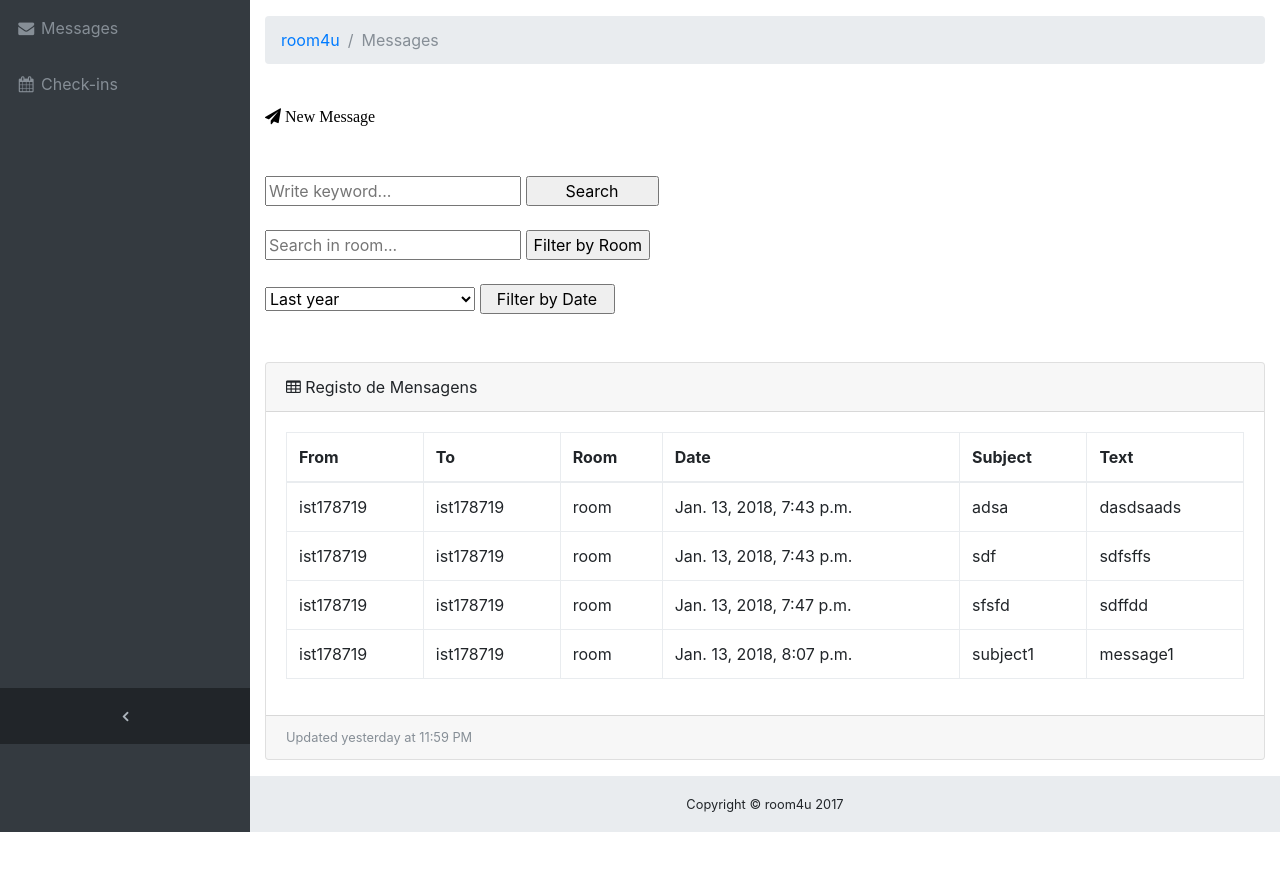
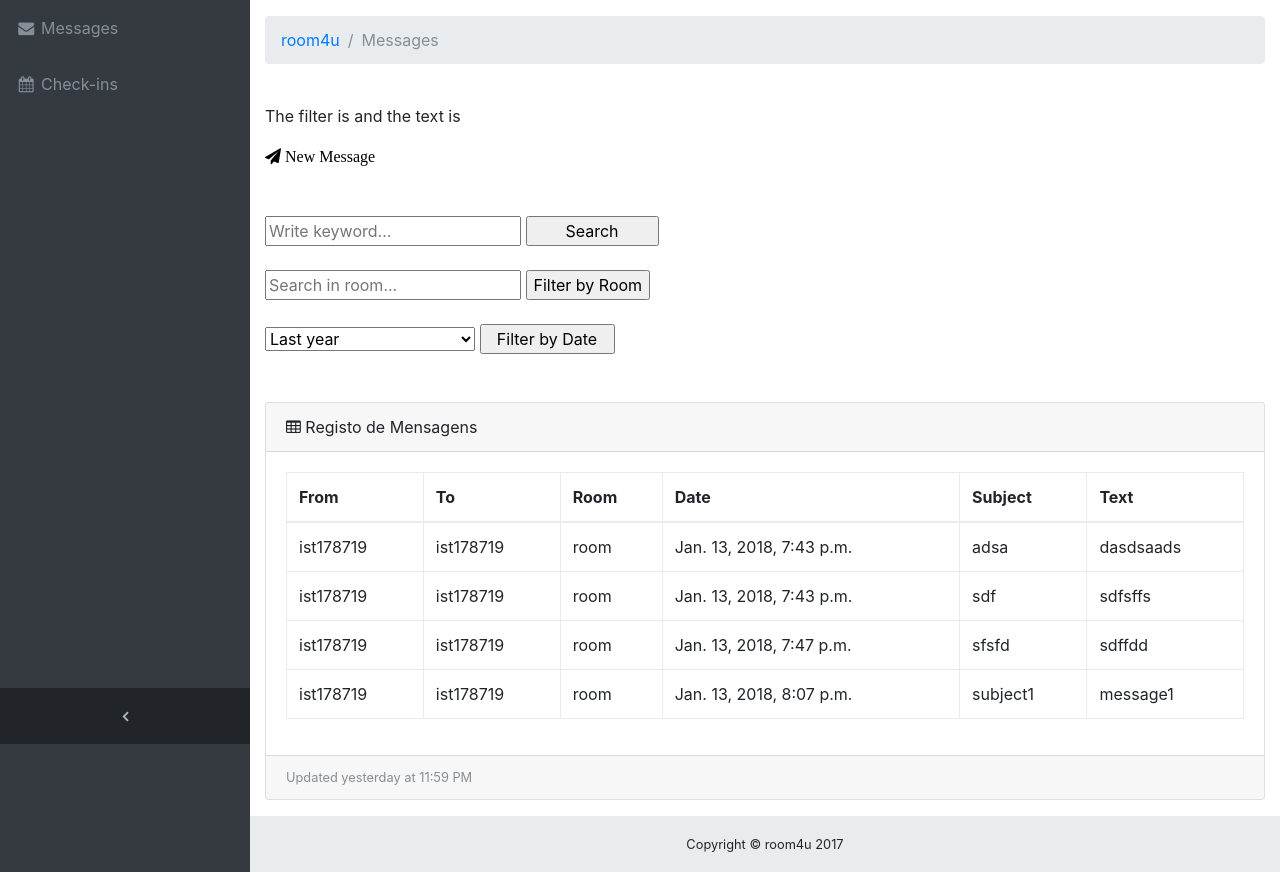
Before and after one commit to btoztas/room4u, a Django app: page /room4u/messages/ in a window 1280 px wide. Shown: the part 56-928 px from the top of the page. Before the commit the page ends 888 px from the top, so only its background shows below. Run offline with Django 3.2, Linux system fonts and the light colour scheme; data comes from the database, SQL or seed files in the repository; both versions use the stored data as it was after the commit; some libraries are stand-ins or nearby versions.

Commit message:
filters and text

```diff
--- a/rooms/forms.py
+++ b/rooms/forms.py
@@ -4,3 +4,7 @@ class MessageForm(forms.Form):
     rname = forms.CharField(label='rname', max_length=100)
     subject = forms.CharField(label='subject', max_length=100)
     message = forms.CharField(label='message', max_length=1000)
+
+class FilterForm(forms.Form):
+    filter = forms.CharField(label='filter', max_length=100)
+    text = forms.CharField(label='text', max_length=100)
--- a/rooms/templates/messages.html
+++ b/rooms/templates/messages.html
@@ -7,33 +7,39 @@
         </li>
         <li class="breadcrumb-item active">Messages</li>
     </ol><br>
+    <p>The filter is {{ filter }} and the text is {{ text }}</p>
   <!--<a href="/room4u/messages/new"><img border="0" alt="New Message" src="/static/images/aaa.jpeg" width="40" height="40">New Message</a> <br>-->
     <a href="/room4u/messages/new" style="color:black"><i class="fa fa-paper-plane" aria-hidden="true"> New Message</i></a><br><br><br>
-    <form action="/room4u/messages" method="post">
+    <form action={{ request.get_full_path }} method="post">
     {% csrf_token %}
 
+    <input type="hidden" name="filter" value="Search">
+
     <!--<label for="keyword">Search Keyword</label><br>-->
-    <input type="text" id="keyword" name="keyword" placeholder="Write keyword...">
+    <input type="text" id="text" name="text" placeholder="Write keyword...">
 
     <input type="submit" value="Search" style="width:133px"><br><br>
 
     </form>
 
-    <form action="/room4u/messages" method="post">
+    <form action={{ request.get_full_path }} method="post">
     {% csrf_token %}
 
+    <input type="hidden" name="filter" value="Room">
+
     <!--<label for="room">Filter by Room</label><br>-->
-    <input type="text" id="room" name="room" placeholder="Search in room...">
+    <input type="text" id="text" name="text" placeholder="Search in room...">
 
     <input type="submit" value="Filter by Room"><br><br>
 
     </form>
 
-    <form action="/room4u/messages" method="post">
+    <form action={{ request.get_full_path }} method="post">
     {% csrf_token %}
+    <input type="hidden" name="filter" value="Date">
 
     <!--<label for="date">Filter by Date</label><br>-->
-    <select name="date" id ="date" style="width:210px">
+    <select name="text" id ="text" style="width:210px">
     <option value="year">Last year</option>
     <option value="6month">Last 6 months</option>
     <option value="month">Last month</option>
--- a/rooms/views.py
+++ b/rooms/views.py
@@ -6,7 +6,7 @@ from django.utils.decorators import method_decorator
 from django.views.generic import View
 from django.conf import settings
 import fenixedu
-from .forms import MessageForm
+from .forms import MessageForm, FilterForm
 from fenixedu.authentication import users
 from .models import Message
 
@@ -79,10 +79,25 @@ class MessageView(View):
         context = {
             'messages': messages,
             'username': request.user.username,
-            'is_admin': request.user.is_staff
+            'is_admin': request.user.is_staff,
+            'filter': "",
+            'text': ""
         }
         #return HttpResponse('ola')
         return render(request, self.message_template, context)
+    def post(self, request, *args, **kwargs):
+        #message = request.POST.get("message", "")
+        if request.method == 'POST':
+            # create a form instance and populate it with data from the request:
+            form = FilterForm(request.POST)
+            # check whether it's valid:
+            if form.is_valid():
+                # process the data in form.cleaned_data as required
+                # ...
+                filter = request.POST.get("filter", "")
+                text = request.POST.get("text", "")
+                context = {'filter': filter, 'text': text}
+                return render(request, self.message_template, context)
 
 
 @method_decorator(login_required(login_url='/room4u/'), name='dispatch')
```
Also changed, not shown: db.sqlite3.
